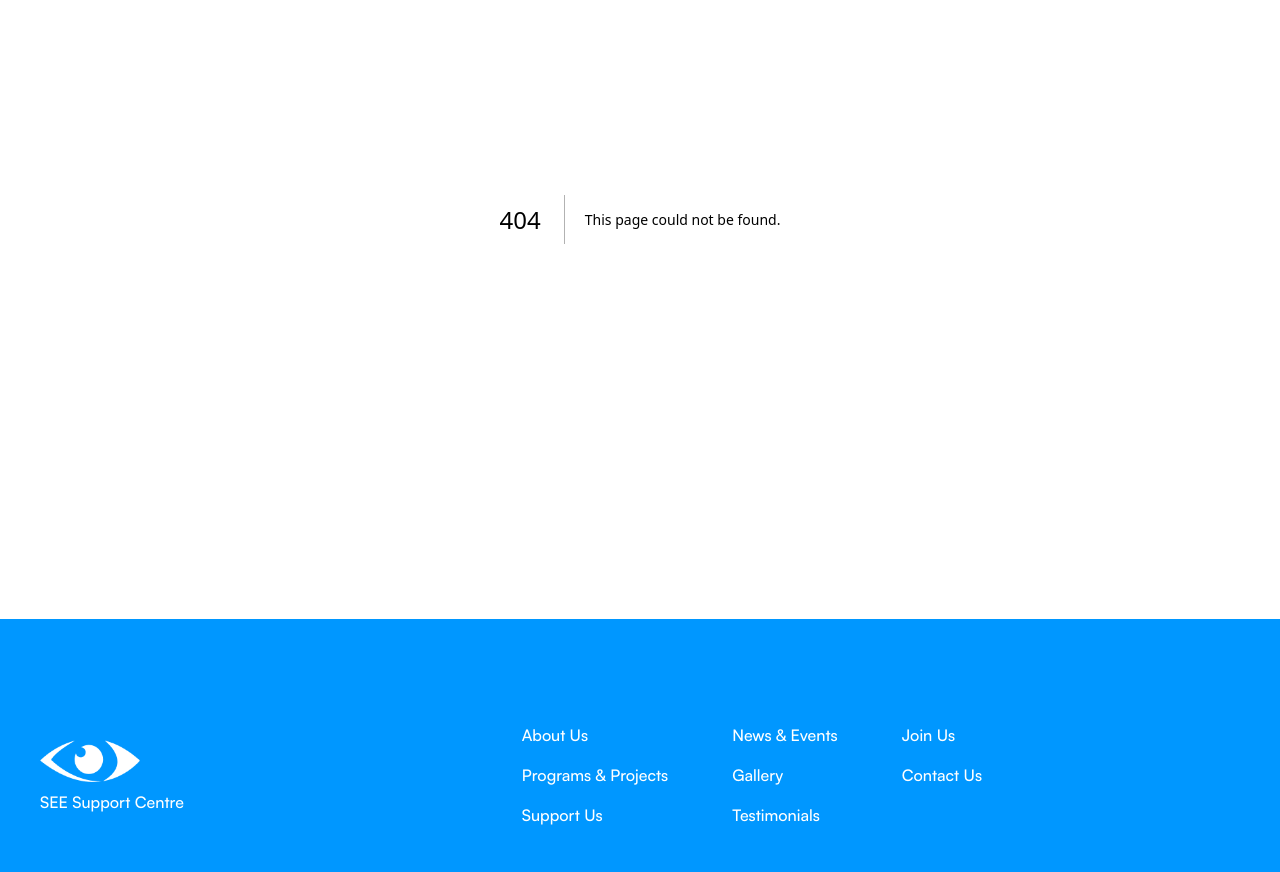
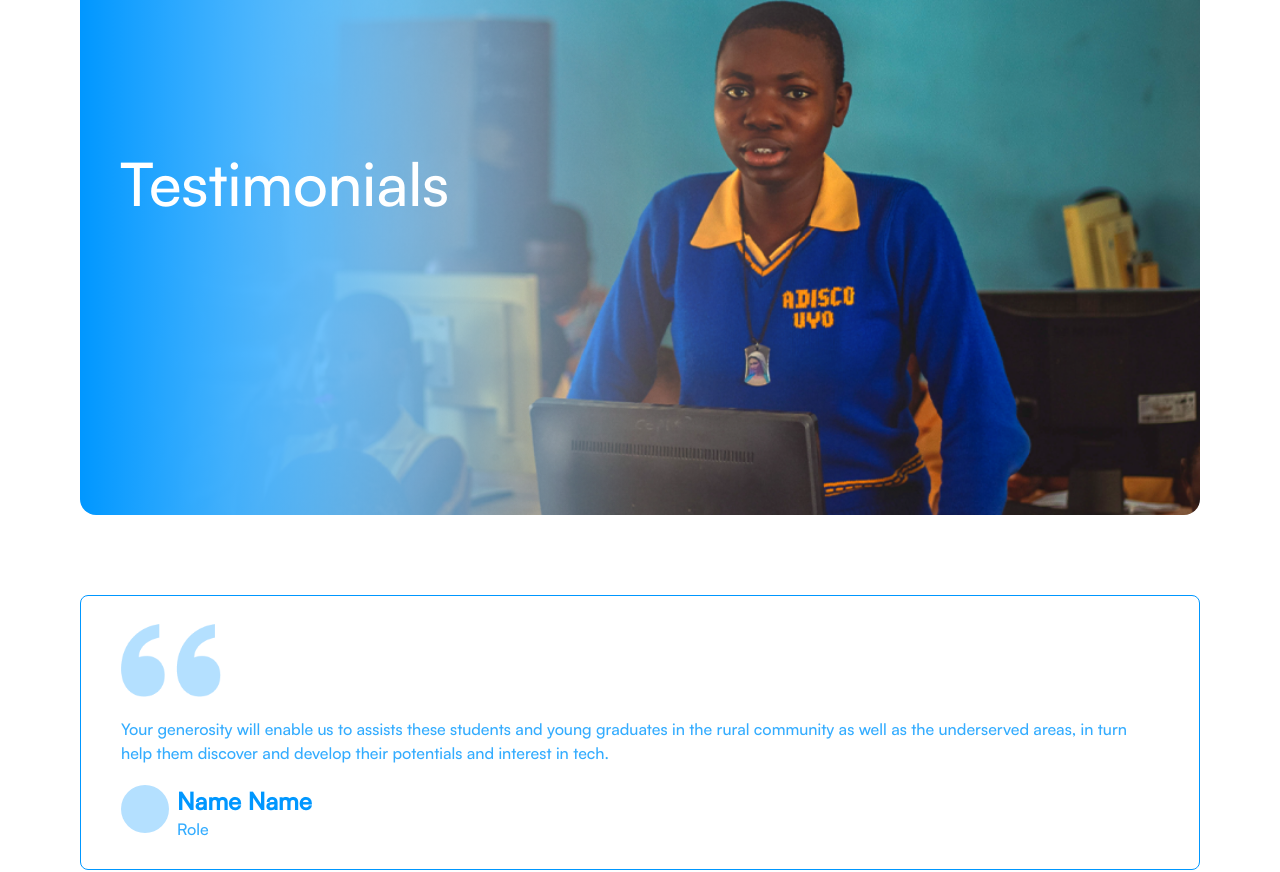
Before and after one commit to Austinobravo/seep, a Next.js app: page /testimonials in a window 1280 px wide. Before the commit this address had no page. Shown: the part 181-1053 px from the top of the page. Built offline with nearby package versions, Linux system fonts and the light colour scheme.

Commit message:
created testimonial page

```diff
--- /dev/null
+++ b/app/(testimonials)/testimonials/_components/TestimonialHero.tsx
@@ -0,0 +1,15 @@
+import React from 'react'
+
+const TestimonialHero = () => {
+  return (
+    <section className='md:px-20 px-10 space-y-10'>
+        <div className='w-full bg-cover md:bg-right-top bg-center h-[600px] rounded-2xl text-white' style={{backgroundImage: `url(/images/mission_2.png)`}}>
+            <div className='bg-gradient-to-r from-[#0097FF] via-transparent to-transparent h-[600px] rounded-2xl flex flex-col md:pl-10 pl-5 md:justify-center justify-end pb-16 space-y-5'>
+                <h1 className='md:text-6xl text-3xl  leading-relaxed md:w-[600px]'>Testimonials</h1>
+            </div>
+        </div>
+    </section>
+  )
+}
+
+export default TestimonialHero
--- /dev/null
+++ b/app/(testimonials)/testimonials/_components/TestimonialSection.tsx
@@ -0,0 +1,50 @@
+import Image from 'next/image'
+import React from 'react'
+const Testimonials = [
+    {
+        image: '',
+        name: 'Name Name',
+        paragraph: 'Your generosity will enable us to assists these students and young graduates in the rural community as well as the underserved areas, in turn help them discover and develop their potentials and interest in tech.',
+        role: 'Role'
+    },
+    {
+        image: '',
+        name: 'Name Name',
+        paragraph: 'Your generosity will enable us to assists these students and young graduates in the rural community as well as the underserved areas, in turn help them discover and develop their potentials and interest in tech.',
+        role: 'Role'
+    },
+    {
+        image: '',
+        name: 'Name Name',
+        paragraph: 'Your generosity will enable us to assists these students and young graduates in the rural community as well as the underserved areas, in turn help them discover and develop their potentials and interest in tech.',
+        role: 'Role'
+    },
+]
+const TestimonialSection = () => {
+  return (
+    <section className='md:px-20 px-10 py-20'>
+        <div className='text-[#33ACFF] space-y-10'>
+            {Testimonials.map((testimonial, index) => (
+                <div key={index} className='rounded-lg border space-y-5 border-[#0097FF] py-7 px-10'>
+                    <Image src={`/images/comma.png`} width={100} height={100} alt='comma' />
+                    <p>{testimonial.paragraph}</p>
+                    <div className='flex gap-x-2 '>
+                        <div className='bg-[#B4E0FF] rounded-full p-6 w-fit h-fit'></div>
+                        <div>
+                            <h2 className='seep-text-color text-2xl font-bold'>{testimonial.name}</h2>
+                            <span>{testimonial.role}</span>
+                        </div>
+                    </div>
+
+                </div>
+
+            ))}
+
+        </div>
+
+
+    </section>
+  )
+}
+
+export default TestimonialSection
--- /dev/null
+++ b/app/(testimonials)/testimonials/page.tsx
@@ -0,0 +1,14 @@
+import React from 'react'
+import TestimonialHero from './_components/TestimonialHero'
+import TestimonialSection from './_components/TestimonialSection'
+
+const page = () => {
+  return (
+    <div>
+      <TestimonialHero/>
+      <TestimonialSection/>
+    </div>
+  )
+}
+
+export default page
--- a/app/layout.tsx
+++ b/app/layout.tsx
@@ -54,7 +54,7 @@ export default function RootLayout({
 }>) {
   return (
     <html lang="en">
-      <body className={satoshi.className}><Navbar/>{children}<Footer/></body>
+      <body className={satoshi.className}><Navbar/><div className="mt-24">{children}</div><Footer/></body>
     </html>
   );
 }
--- a/components/MobileNav.tsx
+++ b/components/MobileNav.tsx
@@ -44,7 +44,7 @@ const MobileNav = () => {
 
   },[])
   return (
-    <nav className='fixed w-full overflow-y-hidden'>
+    <nav className='fixed top-0 w-full overflow-y-hidden'>
       <div className='flex px-10 items-center justify-between py-7 bg-white'>
         <Link href={`/`}>
             <Image src={`/images/logo.png`} width={100} height={100} alt='logo'/>
```
Also changed, not shown: app/(testimonials)/testmonials/page.tsx (deleted), public/images/comma.png (added).
